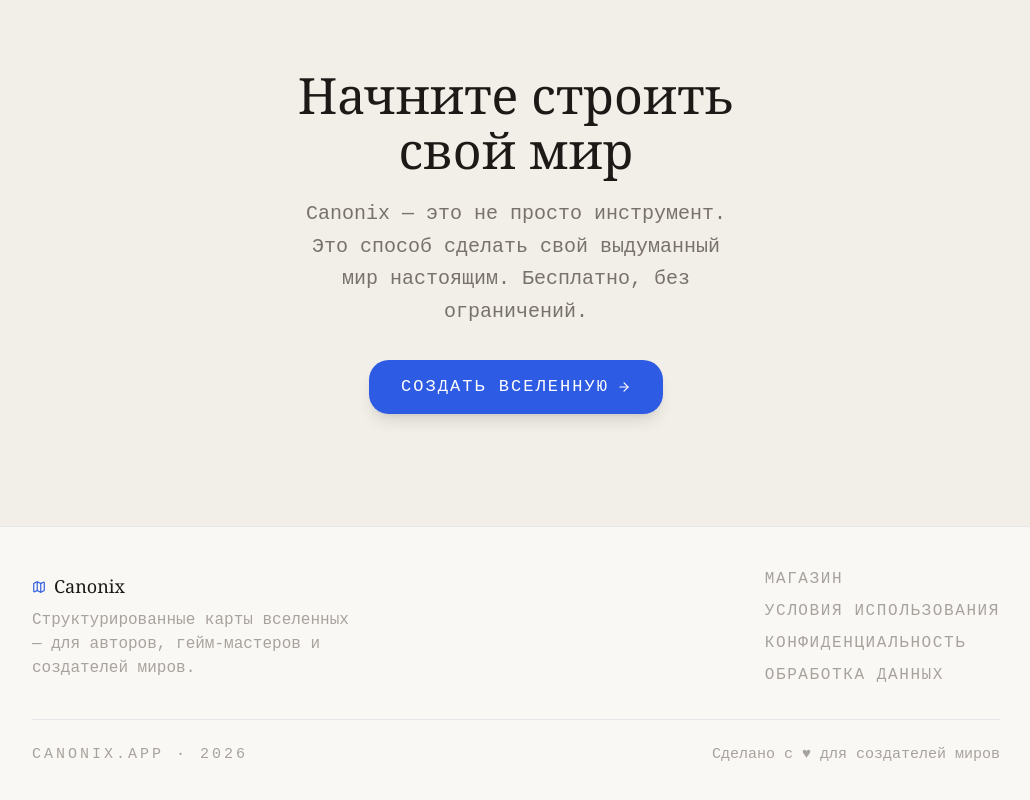
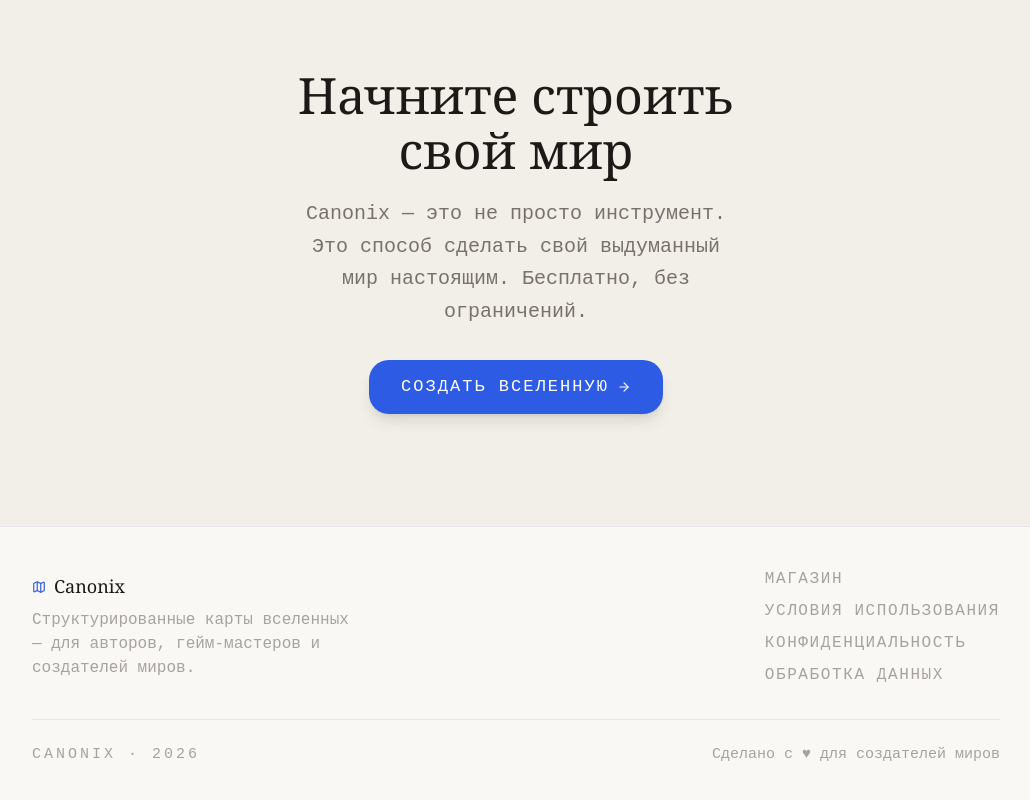
Before and after one commit to ScadiScade/canonix-app, a Next.js app: page / in a window 1280 px wide. Shown: the part 3229-4029 px from the top of the page, without its empty margins (124-1154 px from the left). Built offline with nearby package versions, Linux system fonts and the light colour scheme; no server answers.

Commit message:
fix: change footer text from canonix.app to canonix

```diff
--- a/src/app/marketplace/[slug]/page.tsx
+++ b/src/app/marketplace/[slug]/page.tsx
@@ -278,7 +278,7 @@ function MarketplaceDetailInner() {
             <nav className="flex items-center gap-4 text-[11px] tracking-[0.15em] uppercase text-ink-3" aria-label="Footer">
               <Link href="/legal/terms" className="hover:text-accent transition-colors no-underline">{t("login.terms")}</Link>
               <Link href="/legal/privacy" className="hover:text-accent transition-colors no-underline">{t("login.privacy")}</Link>
-              <span>canonix.app · {new Date().getFullYear()}</span>
+              <span>canonix · {new Date().getFullYear()}</span>
             </nav>
           </div>
         </div>
--- a/src/app/marketplace/page.tsx
+++ b/src/app/marketplace/page.tsx
@@ -241,7 +241,7 @@ export default function MarketplacePage() {
             <nav className="flex items-center gap-4 text-[15px] tracking-[0.15em] uppercase text-ink-3" aria-label="Footer">
               <Link href="/legal/terms" className="hover:text-accent transition-colors no-underline">{t("login.terms")}</Link>
               <Link href="/legal/privacy" className="hover:text-accent transition-colors no-underline">{t("login.privacy")}</Link>
-              <span>canonix.app · {new Date().getFullYear()}</span>
+              <span>canonix · {new Date().getFullYear()}</span>
             </nav>
           </div>
         </div>
--- a/src/app/page.tsx
+++ b/src/app/page.tsx
@@ -237,7 +237,7 @@ export default function Home() {
             </nav>
           </div>
           <div className="mt-8 pt-6 border-t border-ink-3/10 flex flex-col sm:flex-row items-center justify-between gap-2">
-            <span className="text-[15px] tracking-[0.2em] uppercase text-ink-3">canonix.app · {new Date().getFullYear()}</span>
+            <span className="text-[15px] tracking-[0.2em] uppercase text-ink-3">canonix · {new Date().getFullYear()}</span>
             <span className="text-[15px] text-ink-3">{t("landing.madeWith")}</span>
           </div>
         </div>
```
